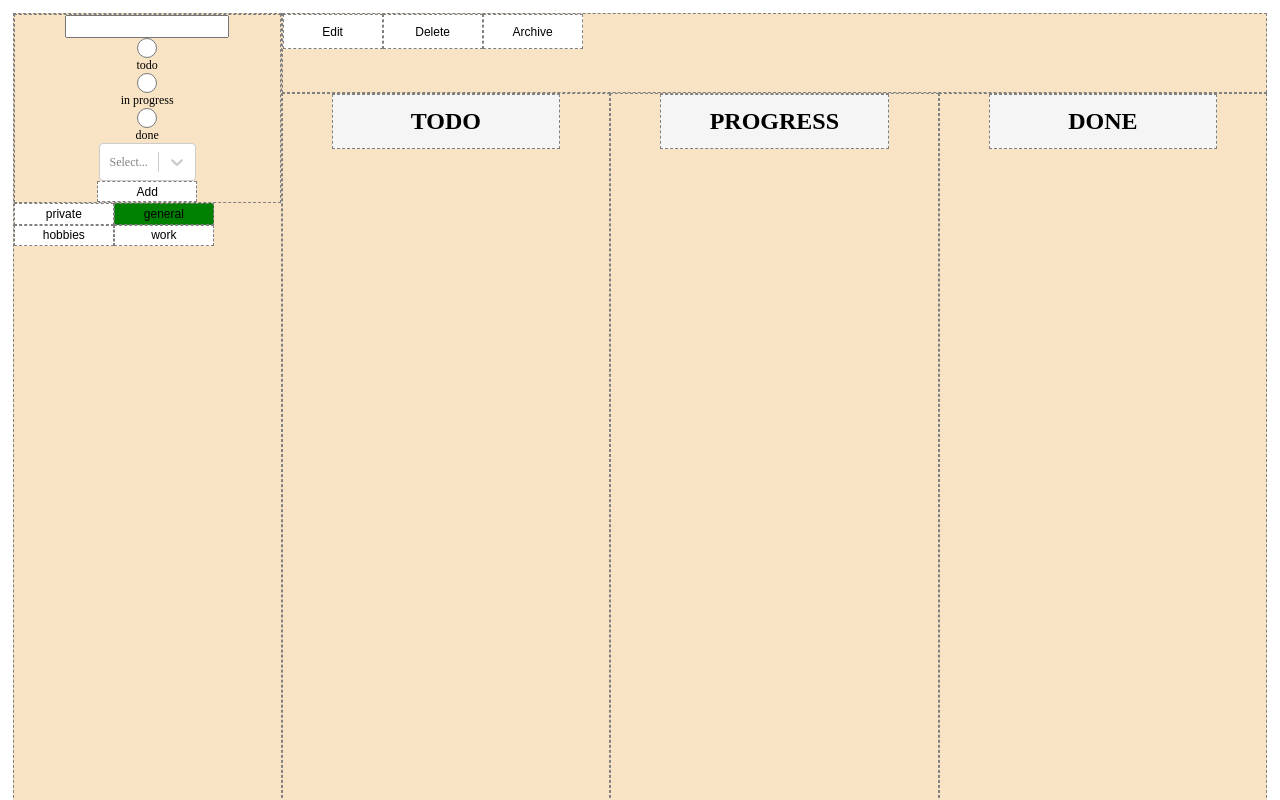
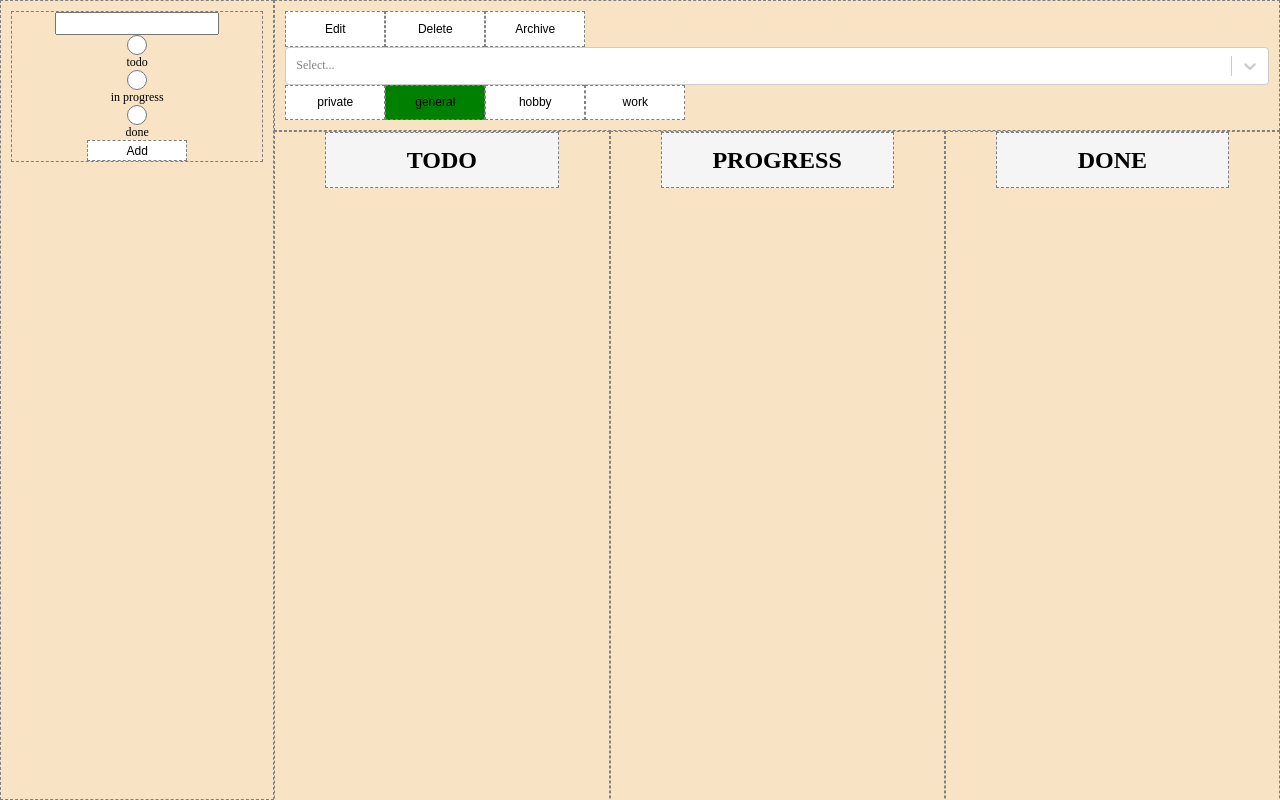
Before and after one commit to patrick-plue/todo_react, a React (Create React App) app: page / in a window 1280 px wide. Shown: the top 800 px of the page. Built offline with nearby package versions, Linux system fonts and the light colour scheme.

Commit message:
move select top header

```diff
--- a/src/App.js
+++ b/src/App.js
@@ -20,7 +20,7 @@ function App() {
   const [filterOptions, setFilterOptions] = useState([
     'private',
     'general',
-    'hobbies',
+    'hobby',
     'work',
   ]);
   console.log('tasks', tasks);
@@ -106,14 +106,17 @@ function App() {
 
   return (
     <div className="appContainer">
-      <Header deleteTask={deleteTask} editTask={editTask} />
+      <Header
+        deleteTask={deleteTask}
+        editTask={editTask}
+        changeFilterOption={changeFilterOption}
+        filterOptions={filterOptions}
+        filterOption={filterOption}
+      />
       <Sidebar
         addTask={addTask}
         setProgressStatus={setProgressStatus}
         progressStatus={progressStatus}
-        changeFilterOption={changeFilterOption}
-        filterOptions={filterOptions}
-        filterOption={filterOption}
       />
       <div className="mainContainer">
         <List
--- a/src/assets/app.css
+++ b/src/assets/app.css
@@ -10,7 +10,6 @@
   display: grid;
   grid-template-columns: repeat(14, 1fr);
   grid-template-rows: repeat(10, 1fr);
-  margin: 1% 1%;
 }
 
 .mainContainer {
--- a/src/assets/header.css
+++ b/src/assets/header.css
@@ -6,4 +6,5 @@
   grid-column-end: 15;
   grid-row-start: 1;
   grid-row-end: 2;
+  padding: 10px;
 }
--- a/src/assets/sidebar.css
+++ b/src/assets/sidebar.css
@@ -5,6 +5,7 @@
   grid-column-end: 4;
   grid-row-start: 1;
   grid-row-end: 14;
+  padding: 10px;
 }
 
 .formContainer {
--- a/src/components/Header.jsx
+++ b/src/components/Header.jsx
@@ -1,13 +1,45 @@
-import React from 'react';
+import React, { useState } from 'react';
+import Select from 'react-select';
 
-function Header({ deleteTask, editTask }) {
+function Header({
+  deleteTask,
+  editTask,
+  changeFilterOption,
+  filterOptions,
+  filterOption,
+}) {
+  const [currentCategory, setCurrentCategory] = useState('');
+
+  const options = [
+    { value: 'general', label: 'general' },
+    { value: 'private', label: 'private' },
+    { value: 'hobby', label: 'hobby' },
+    { value: 'work', label: 'work' },
+  ];
   // add react select tag
   return (
-    <div className="headerContainer">
-      <button onClick={() => editTask()}>Edit</button>
-      <button onClick={() => deleteTask()}>Delete</button>
-      <button>Archive</button>
-    </div>
+    <>
+      <div className="headerContainer">
+        <button onClick={() => editTask()}>Edit</button>
+        <button onClick={() => deleteTask()}>Delete</button>
+        <button>Archive</button>
+        <Select
+          options={options}
+          onChange={(event) => setCurrentCategory(event.value)}
+        />
+        <div className="filterContainer">
+          {filterOptions.map((option) => (
+            <button
+              onClick={(e) => changeFilterOption(e.target.value)}
+              value={option}
+              className={option === filterOption ? 'active' : ''}
+            >
+              {option}
+            </button>
+          ))}
+        </div>
+      </div>
+    </>
   );
 }
 
--- a/src/components/Sidebar.jsx
+++ b/src/components/Sidebar.jsx
@@ -1,24 +1,7 @@
 import React, { useState } from 'react';
 
-import Select from 'react-select';
-
-function Sidebar({
-  addTask,
-  setProgressStatus,
-  progressStatus,
-  changeFilterOption,
-  filterOptions,
-  filterOption,
-}) {
+function Sidebar({ addTask, setProgressStatus, progressStatus }) {
   const [newTask, setNewTask] = useState();
-  const [currentCategory, setCurrentCategory] = useState('');
-
-  const options = [
-    { value: 'general', label: 'general' },
-    { value: 'private', label: 'private' },
-    { value: 'hobby', label: 'hobby' },
-    { value: 'work', label: 'work' },
-  ];
 
   return (
     <div className="sidebarContainer">
@@ -51,27 +34,10 @@ function Sidebar({
           value="done"
         />
         <label for="done">done</label>
-        <Select
-          options={options}
-          onChange={(event) => setCurrentCategory(event.value)}
-        />
-        <button
-          onClick={(e) => addTask(e, newTask, progressStatus, currentCategory)}
-        >
+        <button onClick={(e) => addTask(e, newTask, progressStatus)}>
           Add
         </button>
       </form>
-      <div className="filterContainer">
-        {filterOptions.map((option) => (
-          <button
-            onClick={(e) => changeFilterOption(e.target.value)}
-            value={option}
-            className={option === filterOption ? 'active' : ''}
-          >
-            {option}
-          </button>
-        ))}
-      </div>
     </div>
   );
 }
```
